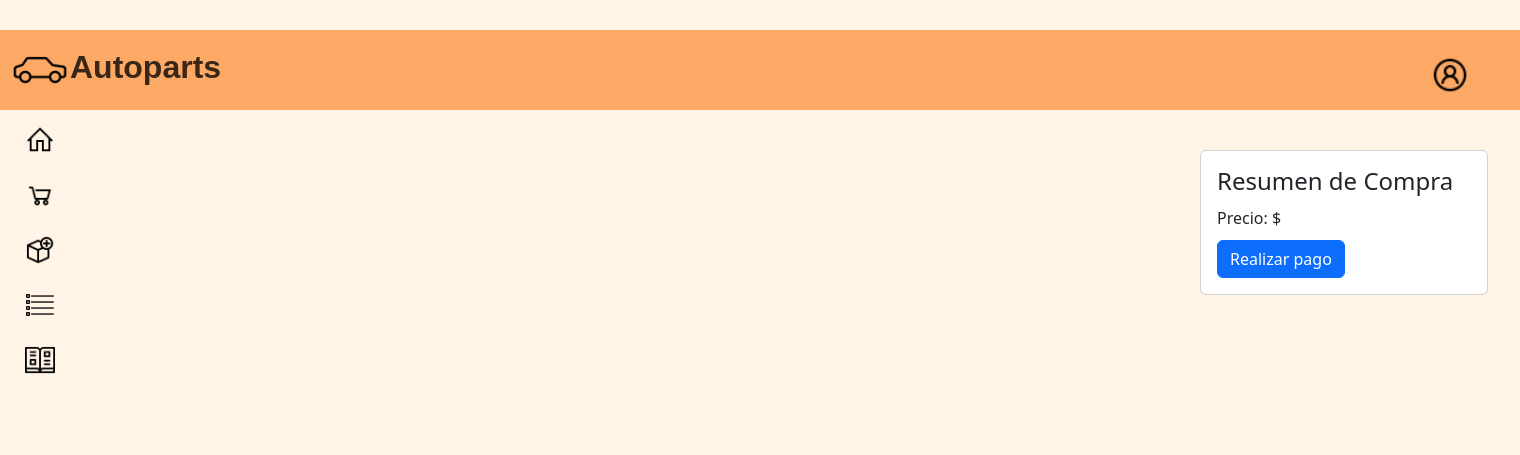
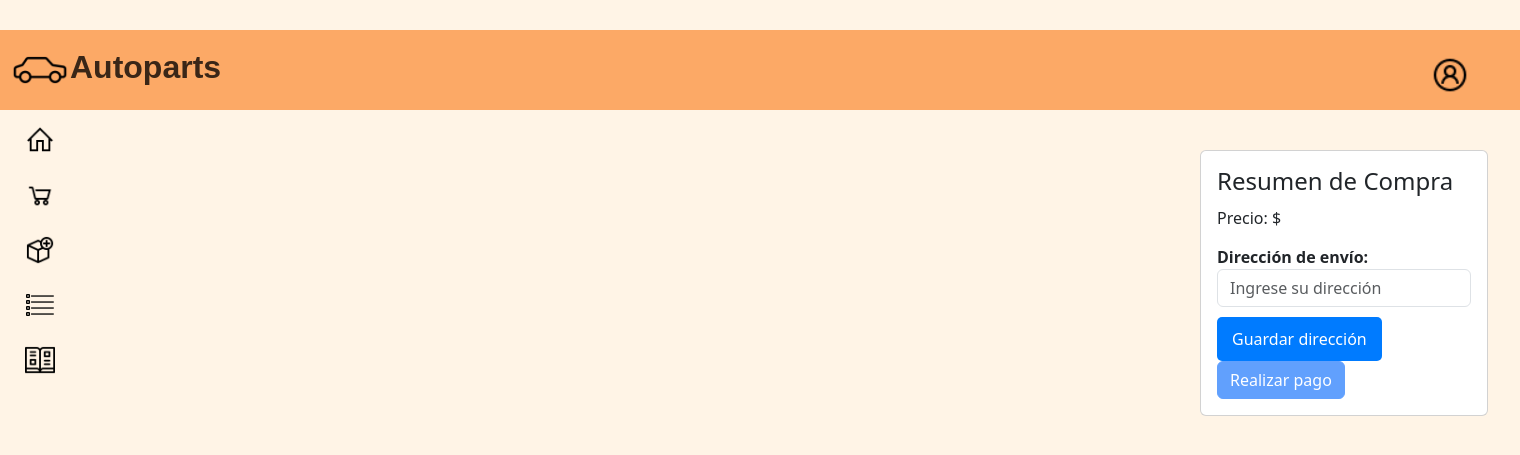
Before and after one commit to amorfitho/integraci-n-ev_2, a Django app: template app/templates/app/shoppingcart.html in a window 1520 px wide. Shown: the top 455 px of the page. Run offline with Django 5.2, Linux system fonts and the light colour scheme; the template is opened without the code that fills it, so the values that code supplies are empty.

Commit message:
08-06-25 - Funciones carrito B2C OK

```diff
--- a/api_webservices/main.py
+++ b/api_webservices/main.py
@@ -710,7 +710,7 @@
 
         # Verificar si el carrito existe
         cursor.execute("""
-            SELECT id_carrito, usuario_rut, tipo_cliente, estado, fecha_creacion, total_carrito
+            SELECT id_carrito, usuario_rut, tipo_cliente, estado, fecha_creacion, total_carrito, direccion_cliente
             FROM app_carrito
             WHERE id_carrito = ?
         """, (carrito_id,))
--- a/app/static/app/js/sc.js
+++ b/app/static/app/js/sc.js
@@ -13,16 +13,28 @@
 
     const container = document.querySelector(".container");
     const resumenPrecio = document.querySelector(".resumen-compra .card-text");
+    const direccionInput = document.getElementById("direccion-input");
+    const guardarDireccionBtn = document.getElementById("guardar-direccion");
+    const pagoBtn = document.getElementById("pago-btn");
 
-    if (!container) {
-        console.error("❌ No se encontró el contenedor .container en el DOM.");
-        return;
+    function validarDireccion(valor) {
+        return valor.trim() !== "" && valor.trim() !== "-";
+    }
+
+    function actualizarBotonPago(direccion) {
+        if (validarDireccion(direccion)) {
+            pagoBtn.classList.remove("disabled");
+            pagoBtn.style.pointerEvents = "auto";
+        } else {
+            pagoBtn.classList.add("disabled");
+            pagoBtn.style.pointerEvents = "none";
+        }
     }
 
     console.log("🧠 BASE_API:", BASE_API);
     console.log("🛒 idCarrito:", idCarrito);
-    console.log(`📤 GET: ${BASE_API}/carrito/${idCarrito}`);
 
+    // Cargar datos del carrito
     fetch(`${BASE_API}/carrito/${idCarrito}`)
         .then(res => res.json())
         .then(data => {
@@ -34,8 +46,41 @@
                 return;
             }
 
+            // Dirección: cargar valor y estado del botón
+            if (direccionInput && guardarDireccionBtn && pagoBtn) {
+                direccionInput.value = data.direccion_cliente || "";
+                actualizarBotonPago(direccionInput.value);
+
+                guardarDireccionBtn.addEventListener("click", () => {
+                    const nuevaDireccion = direccionInput.value.trim();
+                    if (!validarDireccion(nuevaDireccion)) {
+                        alert("❌ Dirección inválida. Ingrese una dirección válida.");
+                        return;
+                    }
+
+                    fetch(`${BASE_API}/carrito/${idCarrito}/cambiar_direccion`, {
+                        method: "PUT",
+                        headers: { "Content-Type": "application/json" },
+                        body: JSON.stringify({ direccion_cliente: nuevaDireccion })
+                    })
+                    .then(res => res.json())
+                    .then(resp => {
+                        if (resp.error) {
+                            alert("❌ " + resp.error);
+                        } else {
+                            alert("✅ Dirección actualizada correctamente.");
+                            actualizarBotonPago(nuevaDireccion);
+                        }
+                    })
+                    .catch(err => {
+                        console.error("❌ Error al actualizar dirección:", err);
+                        alert("❌ Error al actualizar la dirección");
+                    });
+                });
+            }
+
+            // Renderizar productos
             let html = `<ul style="list-style: none; padding: 0;">`;
-
             data.productos.forEach(item => {
                 html += `
                     <li style="margin-bottom: 10px;">
@@ -146,7 +191,6 @@
                     });
                 });
             });
-
         })
         .catch(err => {
             console.error("❌ Error al obtener el carrito:", err);
--- a/app/templates/app/shoppingcart.html
+++ b/app/templates/app/shoppingcart.html
@@ -43,7 +43,12 @@
           <div class="card-body">
             <h4 class="card-title">Resumen de Compra</h4>
             <p class="card-text">Precio: $</p>
-            <a href="{{ api_base_url }}/carrito/{{ id_carrito }}/pagar" class="btn btn-primary">
+            <div class="form-group" style="margin-top: 15px;">
+              <label for="direccion-input"><strong>Dirección de envío:</strong></label>
+              <input type="text" id="direccion-input" class="form-control" placeholder="Ingrese su dirección">
+              <button id="guardar-direccion" class="btn btn-secondary" style="margin-top: 10px;">Guardar dirección</button>
+            </div>
+            <a id="pago-btn" href="{{ api_base_url }}/carrito/{{ id_carrito }}/pagar" class="btn btn-primary disabled" style="pointer-events: none;">
                 Realizar pago
             </a>
           </div>
```
Also changed, not shown: db.sqlite3.
